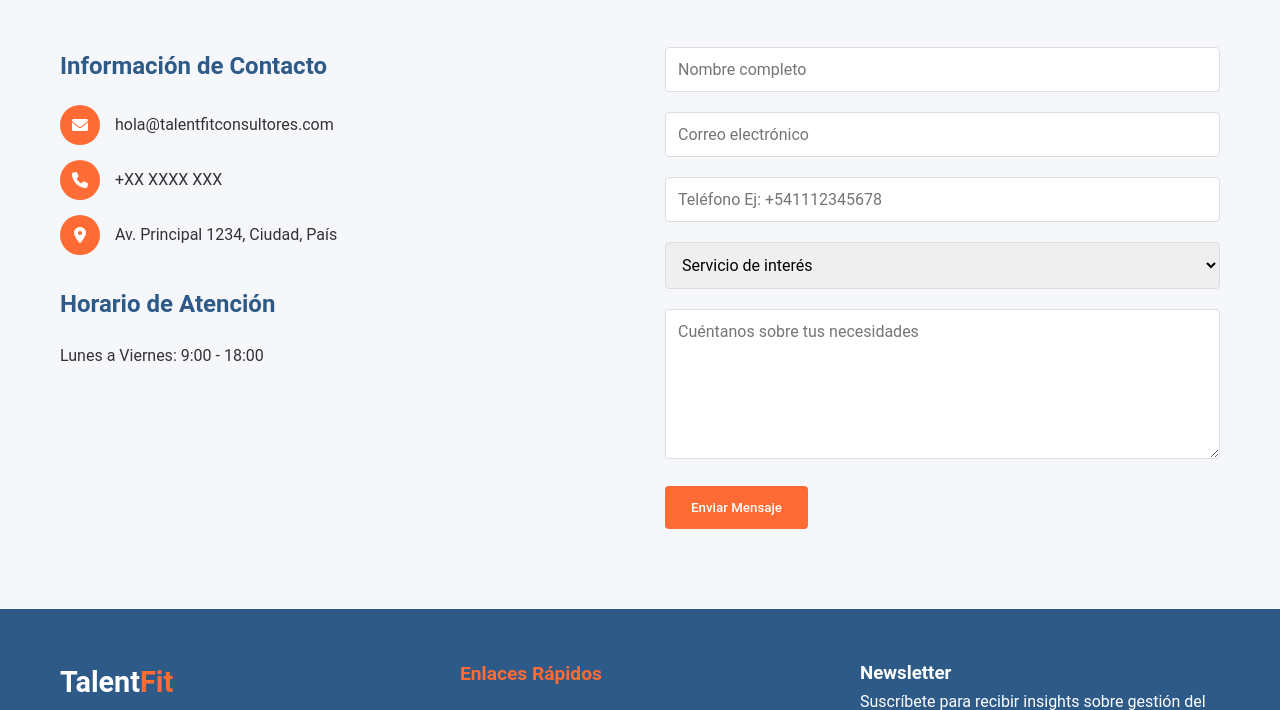
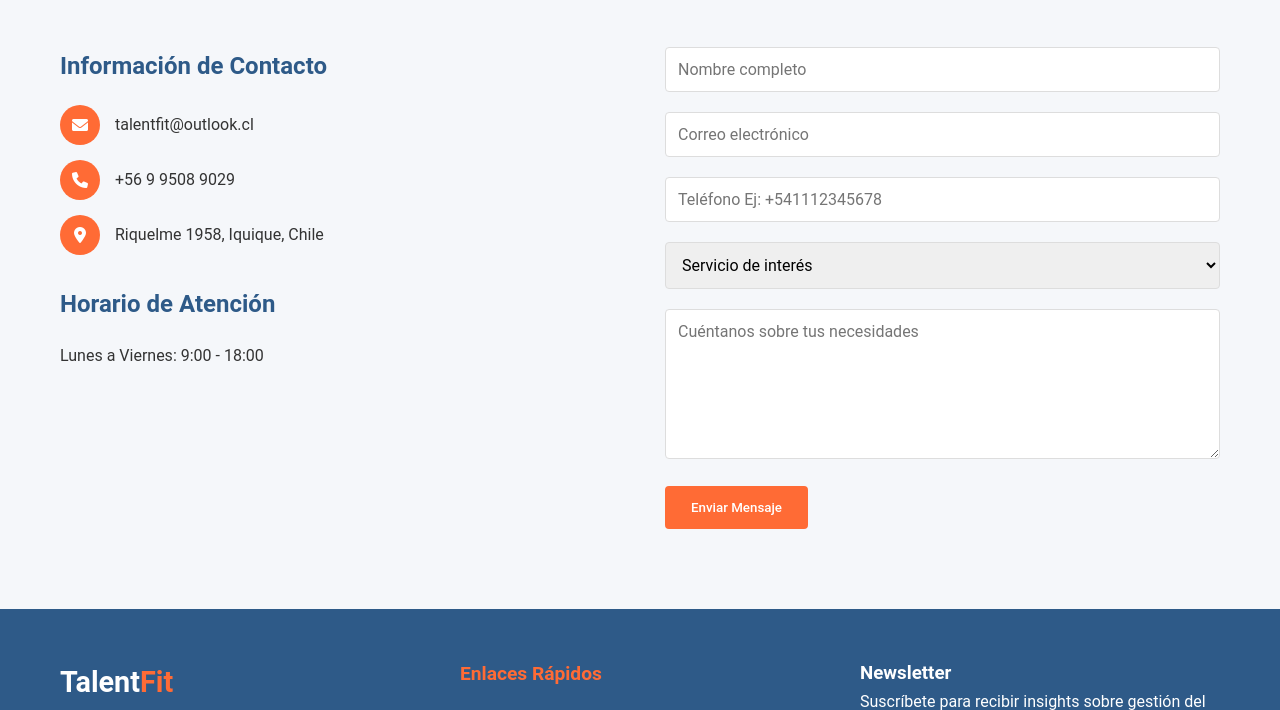
Before and after one commit to AlejandroBritoE/TALENTFIT--Recursos-Humanos-, a plain HTML site: page index.html in a window 1280 px wide. Shown: the part 3535-4245 px from the top of the page. Drawn offline with nearby package versions, Linux system fonts and the light colour scheme.

Commit message:
Update index.html

```diff
--- a/index.html
+++ b/index.html
@@ -201,21 +201,21 @@
                             <div class="contact-icon">
                                 <i class="fas fa-envelope"></i>
                             </div>
-                            <p>hola@talentfitconsultores.com</p>
+                            <p>talentfit@outlook.cl</p>
                         </div>
 
                         <div class="contact-item">
                             <div class="contact-icon">
                                 <i class="fas fa-phone"></i>
                             </div>
-                            <p>+XX XXXX XXX</p>
+                            <p>+56 9 9508 9029</p>
                         </div>
 
                         <div class="contact-item">
                             <div class="contact-icon">
                                 <i class="fas fa-map-marker-alt"></i>
                             </div>
-                            <p>Av. Principal 1234, Ciudad, País</p>
+                            <p>Riquelme 1958, Iquique, Chile</p>
                         </div>
                     </div>
 
```
